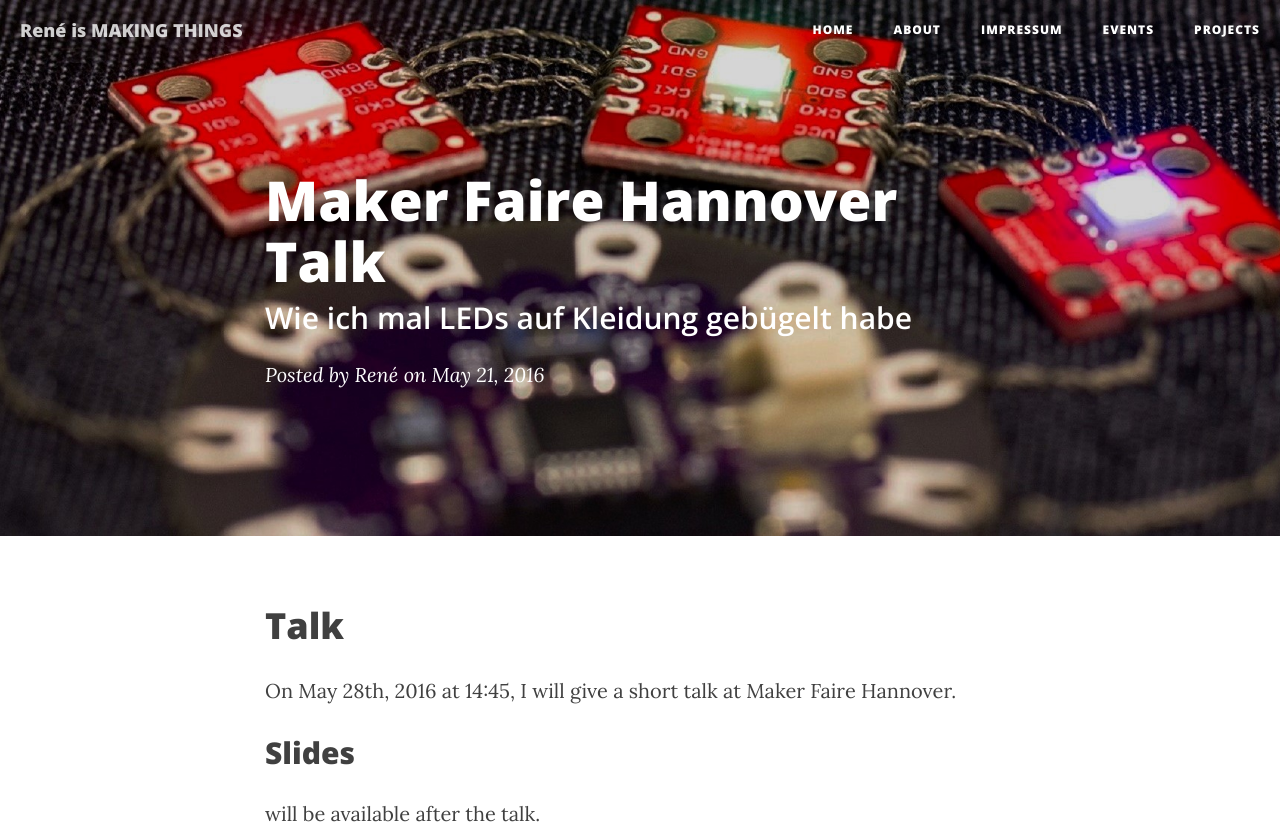
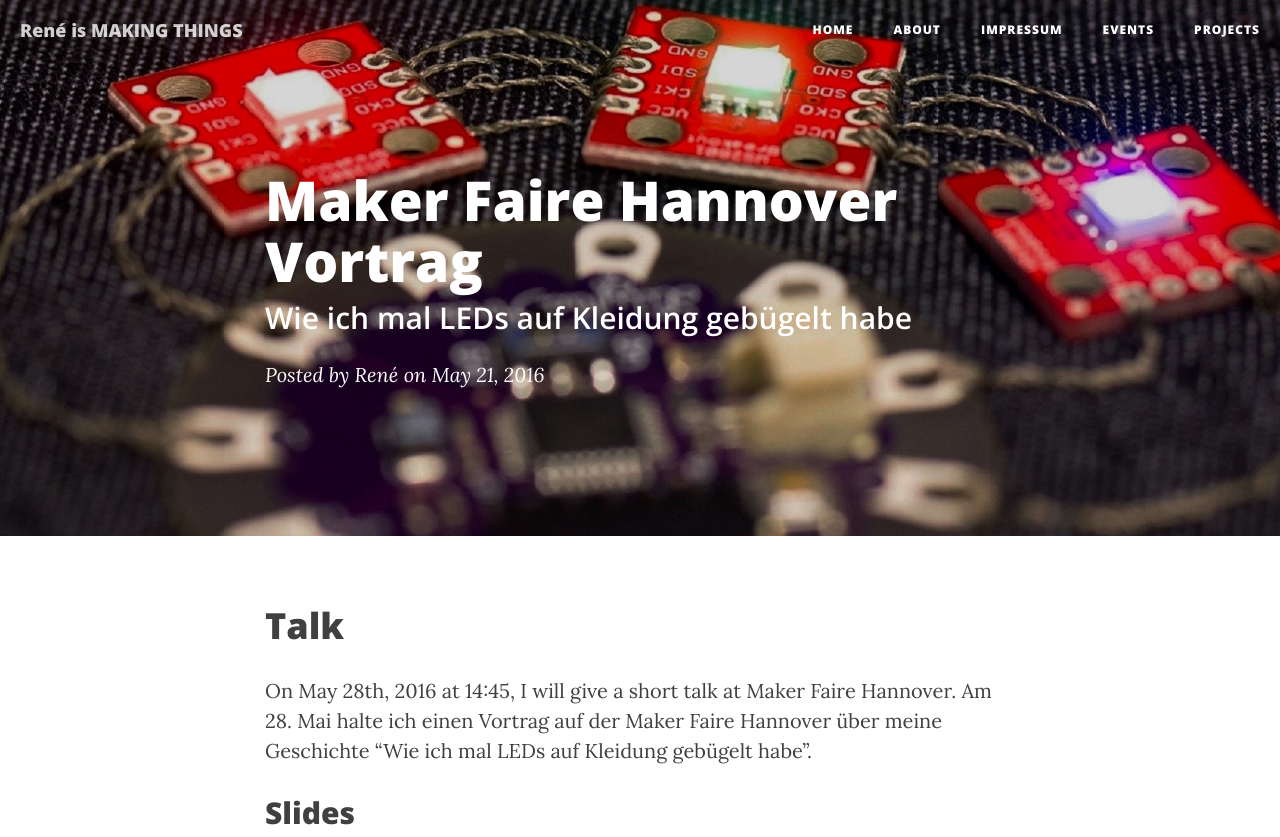
Before and after one commit to renebohne/renebohne.github.io, a Jekyll site: the page built from _posts/2016-05-21-MakerFaireHannoverVortrag.markdown, in a window 1280 px wide and 1400 px high. Shown: the top 837 px of the window. Built offline with Jekyll 4.4.1, drawn with Linux system fonts in a browser that asks for light colours; nearby versions of some CDN libraries; some of the changed text lies outside the part shown; grey boxes are pictures that could not be loaded.

Commit message:
Update 2016-05-21-MakerFaireHannoverVortrag.markdown

```diff
--- a/_posts/2016-05-21-MakerFaireHannoverVortrag.markdown
+++ b/_posts/2016-05-21-MakerFaireHannoverVortrag.markdown
@@ -1,6 +1,6 @@
 ---
 layout:     post
-title:      "Maker Faire Hannover Talk"
+title:      "Maker Faire Hannover Vortrag"
 subtitle:   "Wie ich mal LEDs auf Kleidung gebügelt habe"
 date:       2016-05-21 08:00:00
 author:     "René"
@@ -9,15 +9,18 @@
 ---
 # Talk
 On May 28th, 2016 at 14:45, I will give a short talk at Maker Faire Hannover.
+Am 28. Mai halte ich einen Vortrag auf der Maker Faire Hannover über meine Geschichte "Wie ich mal LEDs auf Kleidung gebügelt habe".
 
 
 
 ## Slides
-will be available after the talk.
 
+<div class="VideoWrapper">
+<iframe src="https://docs.google.com/presentation/d/1n5pxFRZzwHBaK-e5WfqwJPhPS652koAyY5zK8ySh1ow/embed?start=false&loop=false&delayms=10000" frameborder="0" width="960" height="569" allowfullscreen="true" mozallowfullscreen="true" webkitallowfullscreen="true"></iframe>
+</div>
 
-# More information
+# Mehr Informationen
 
-Find more information here:
+Gibt es hier:
 
 <Wie ich mal LEDs auf Kleidung gebügelt habe>{:target="_blank"}
```
